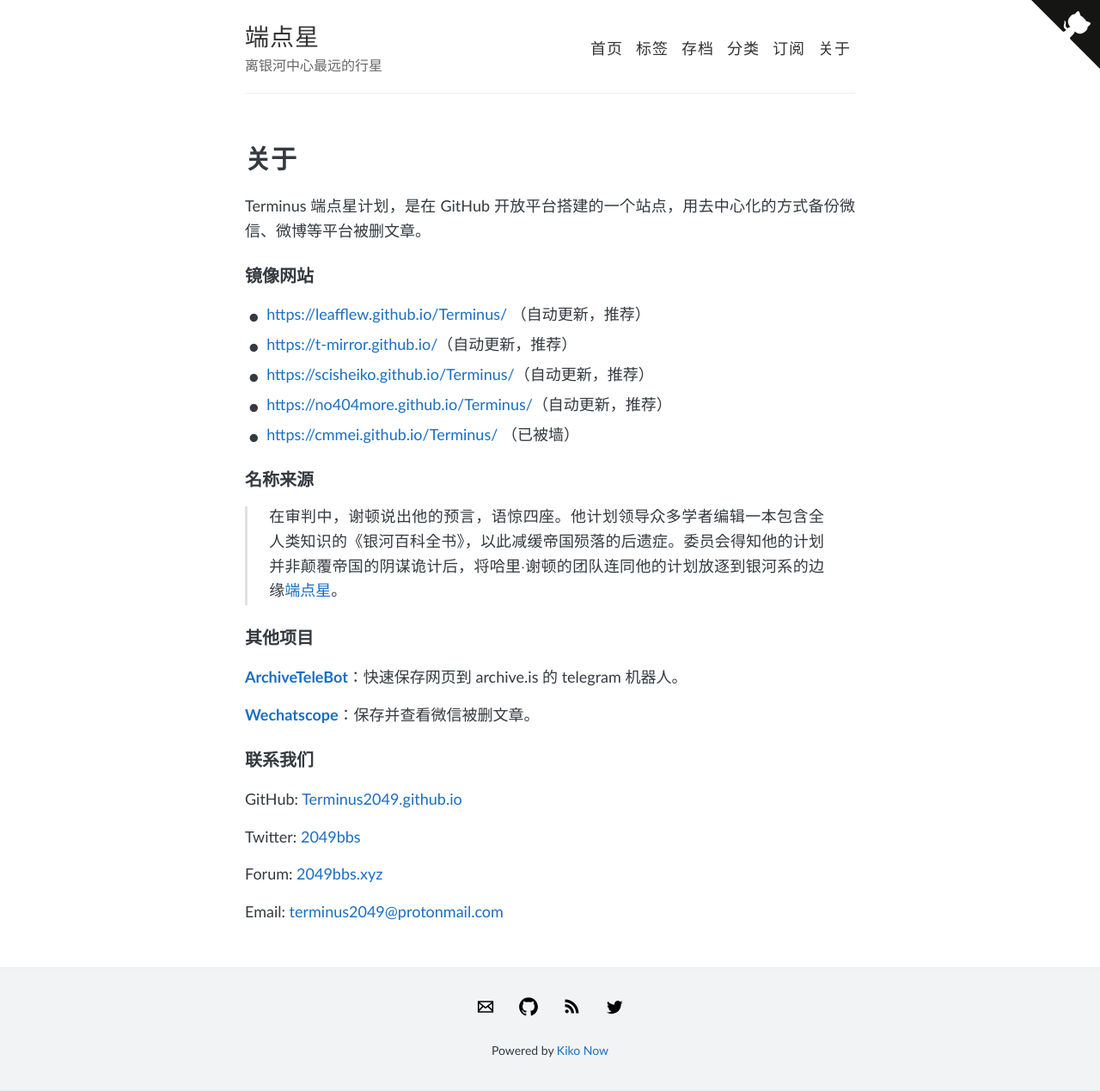
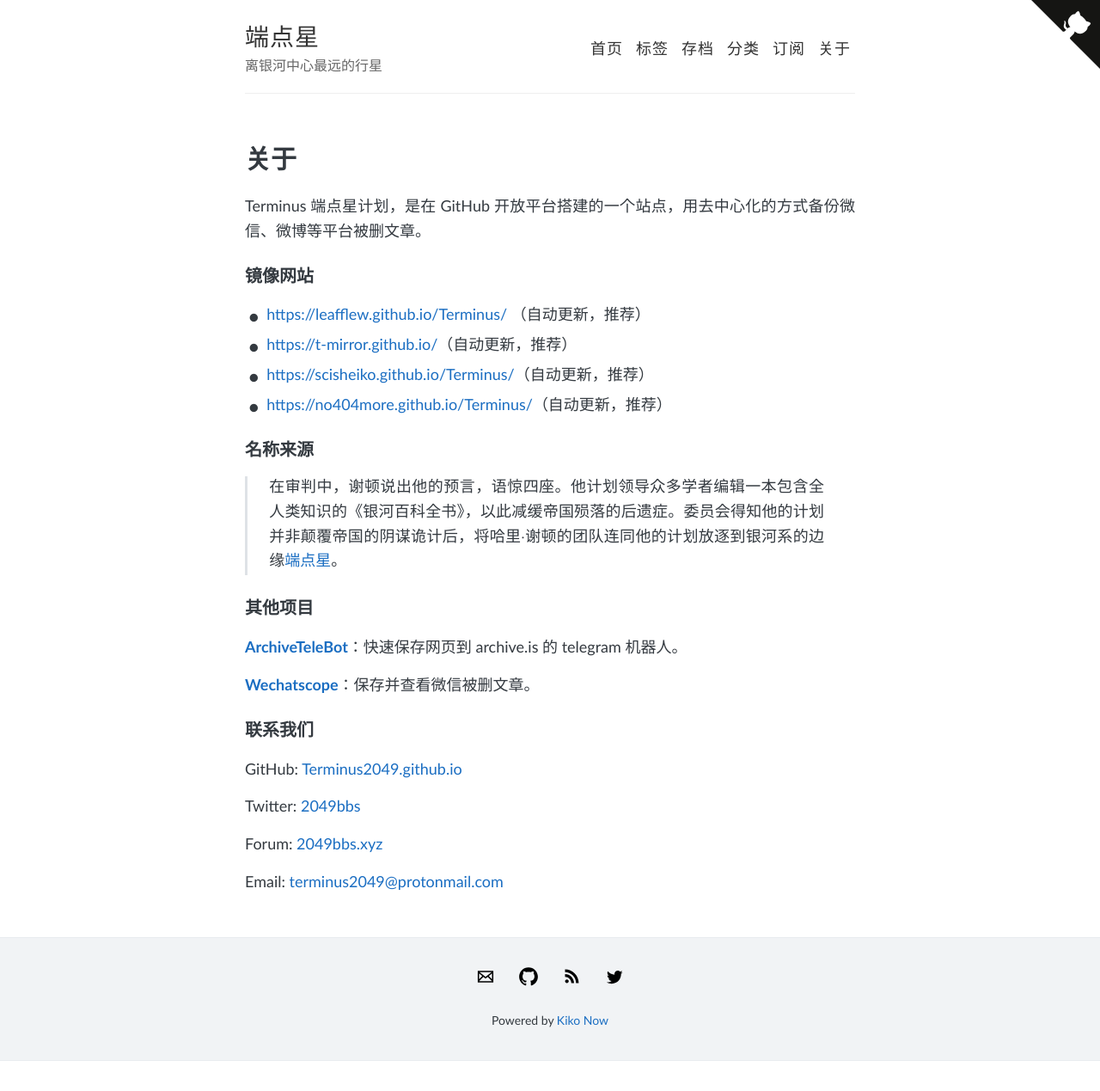
Before and after one commit to Terminus2049/Terminus2049.github.io, a Jekyll site: the page built from about.html, in a window 1280 px wide. Shown: the whole page at 86% size. Built offline with Jekyll 4.4.1, drawn with Linux system fonts in a browser that asks for light colours; after the commit the page ends 1234 px from its top, so only the background shows below that.

Commit message:
remove blocked mirror

```diff
--- a/about.html
+++ b/about.html
@@ -17,7 +17,6 @@
   <li><a href="https://t-mirror.github.io/">https://t-mirror.github.io/</a>（自动更新，推荐）</li>
   <li><a href="https://scisheiko.github.io/Terminus/">https://scisheiko.github.io/Terminus/</a>（自动更新，推荐）</li>
   <li><a href="https://no404more.github.io/Terminus/">https://no404more.github.io/Terminus/</a>（自动更新，推荐）</li>
-  <li><a href="https://cmmei.github.io/Terminus/">https://cmmei.github.io/Terminus/</a> （已被墙）</li>
 </ul>
 
 <h3>名称来源</h3>
```
Also changed, not shown: README.md.
